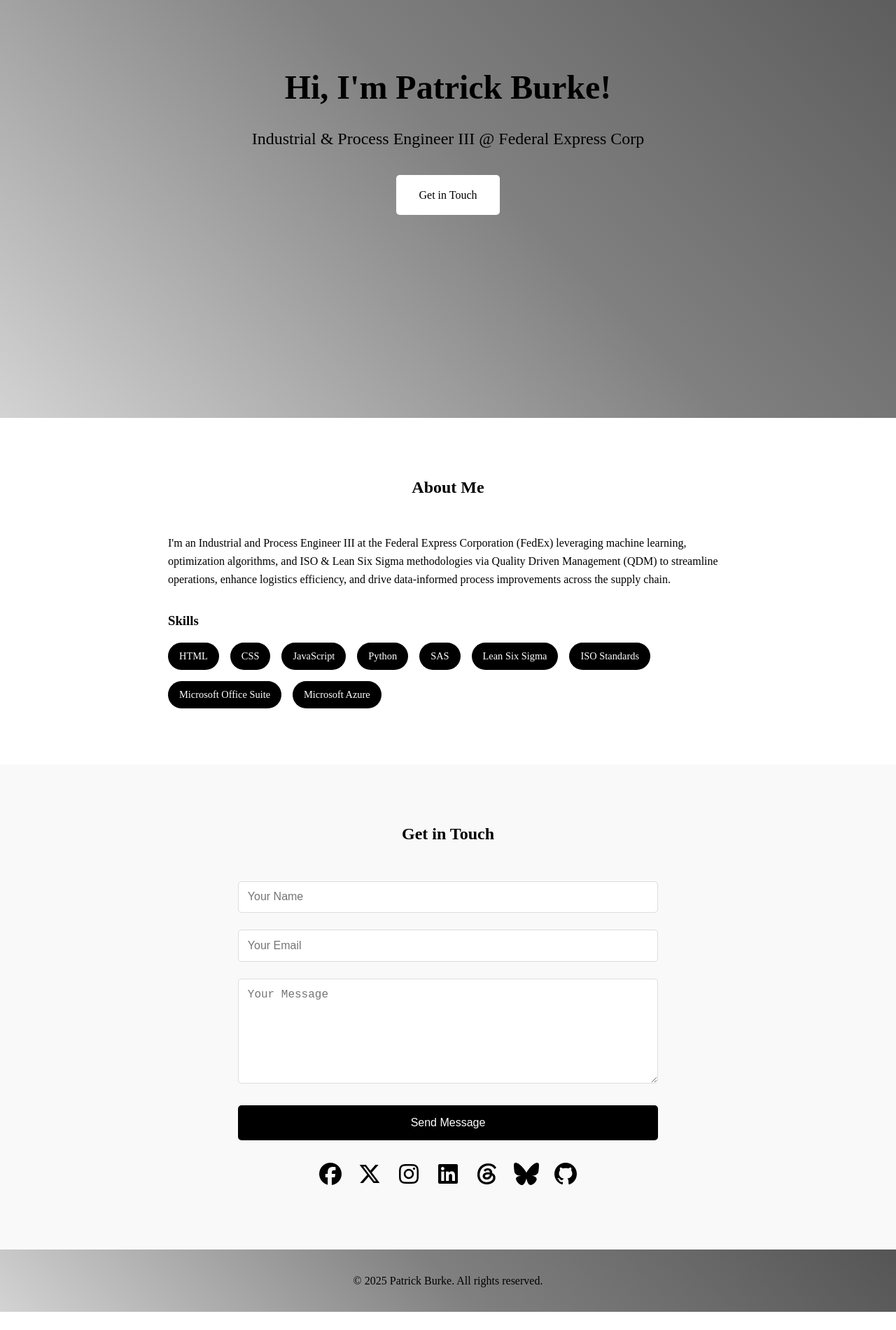
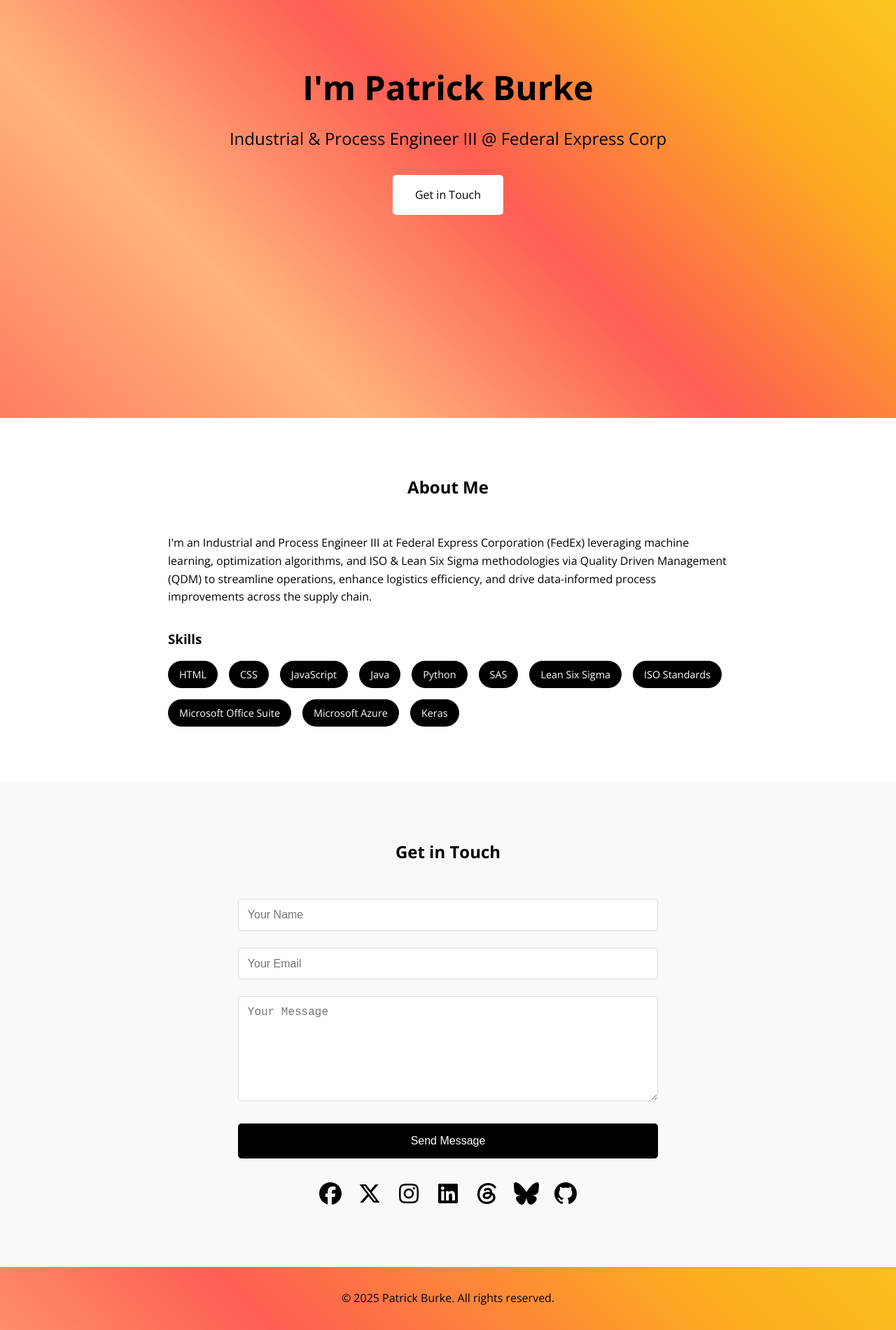
Before and after one commit to pburkepro/website, a plain HTML site: page index.html in a window 1280 px wide. Shown: the part 203-2103 px from the top of the page at 70% size. Before the commit the page ends 2077 px from the top, so only its background shows below. Drawn offline with nearby package versions, Linux system fonts and the light colour scheme; a web font is replaced by a local one.

Commit message:
alter gradient

```diff
--- a/index.html
+++ b/index.html
@@ -3,17 +3,12 @@
 <head>
     <meta charset="UTF-8">
     <meta name="viewport" content="width=device-width, initial-scale=1.0">
-    <title>Patrick W. Burke</title>
-
-    <!-- Google Fonts -->
-    <link rel="preconnect" href="https://fonts.googleapis.com">
-    <link rel="stylesheet" href="https://fonts.googleapis.com/css2?family=Caprasimo&display=swap">
+    <title>Patrick Burke</title>
+    <link rel="stylesheet" href="https://fonts.googleapis.com/css2?family=Open+Sans:wght@400;700&display=swap">
     <link rel="stylesheet" href="styles.css">
 
     <!-- Font Awesome for icons -->
     <link rel="stylesheet" href="https://cdnjs.cloudflare.com/ajax/libs/font-awesome/7.0.0/css/all.min.css">
-
-    <link rel="icon" type="image/svg+xml" href="favicon.svg">
 
 </head>
 <body>
@@ -23,6 +18,7 @@
         <ul class="nav-links">
             <li><a href="#home">Home</a></li>
             <li><a href="#about">About</a></li>
+            <!--<li><a href="#projects">Projects</a></li> -->
             <li><a href="#contact">Contact</a></li>
         </ul>
         <div class="hamburger">
@@ -35,7 +31,7 @@
     <!-- Hero Section -->
     <section id="home" class="hero">
         <div class="hero-content">
-            <h1>Hi, I'm Patrick Burke!</h1>
+            <h1>I'm Patrick Burke</h1>
             <p>Industrial & Process Engineer III @ Federal Express Corp</p>
             <a href="#contact" class="cta-button">Get in Touch</a>
         </div>
@@ -46,7 +42,7 @@
         <h2>About Me</h2>
         <div class="about-content">
             <div class="about-text">
-                <p>I'm an Industrial and Process Engineer III at the Federal Express Corporation (FedEx) leveraging machine learning,
+                <p>I'm an Industrial and Process Engineer III at Federal Express Corporation (FedEx) leveraging machine learning,
                     optimization algorithms, and ISO & Lean Six Sigma methodologies via Quality Driven Management (QDM) to streamline operations,
                     enhance logistics efficiency, and drive data-informed process improvements across the supply chain.
                 </p>
@@ -56,12 +52,14 @@
                         <span>HTML</span>
                         <span>CSS</span>
                         <span>JavaScript</span>
+                        <span>Java</span>
                         <span>Python</span>
                         <span>SAS</span>
                         <span>Lean Six Sigma</span>
                         <span>ISO Standards</span>
                         <span>Microsoft Office Suite</span>
                         <span>Microsoft Azure</span>
+                        <span>Keras</span>
                     </div>
                 </div>
             </div>
@@ -85,7 +83,7 @@
                 <button type="submit" class="submit-btn">Send Message</button>
             </form>
             <div class="social-links">
-                <a href="https://www.facebook.com/pburkepro/" class="social-link"><i class="fa-brands fa-facebook"></i></a>
+                <a href="https://www.linkedin.com/in/pburkepro/" class="social-link"><i class="fa-brands fa-facebook"></i></a>
                 <a href="https://www.x.com/pburkepro" class="social-link"><i class="fa-brands fa-x-twitter"></i></a>
                 <a href="https://www.instagram.com/pburkepro/" class="social-link"><i class="fa-brands fa-instagram"></i></a>
                 <a href="https://www.linkedin.com/in/pburkepro/" class="social-link"><i class="fa-brands fa-linkedin"></i></a>
--- a/styles.css
+++ b/styles.css
@@ -9,7 +9,7 @@ html {
 }
 
 body {
-    font-family: 'Caprasimo', serif, sans-serif;
+    font-family: 'Open Sans', sans-serif;
     line-height: 1.6;
     color: #000;
 }
@@ -75,8 +75,9 @@ body {
     align-items: center;
     justify-content: center;
     text-align: center;
-    background: linear-gradient(45deg, #D3D3D3, #808080, #555555);
-    padding: 0 1rem;
+    background: linear-gradient(45deg, #ff7e5f, #feb47b, #fd5e53, #fcae1e, #f9d423);
+    background-size: 200% 200%;
+    animation: sunset-gradient 8s linear infinite;
 }
 
 /* Optional zoom effects on different screen sizes */
@@ -220,9 +221,19 @@ body {
 footer {
     text-align: center;
     padding: 2rem;
-    background: linear-gradient(45deg, #D3D3D3, #808080, #555555);
+    background: linear-gradient(45deg, #ff7e5f, #feb47b, #fd5e53, #fcae1e, #f9d423);
+    background-size: 200% 200%;
+    animation: sunset-gradient 8s linear infinite;
 }
 
+@keyframes sunset-gradient {
+    0% {
+        background-position: 0% 50%;
+    }
+    100% {
+        background-position: 100% 50%;
+    }
+}
 /* Responsive Design */
 @media (max-width: 768px) {
     .nav-links {
```
